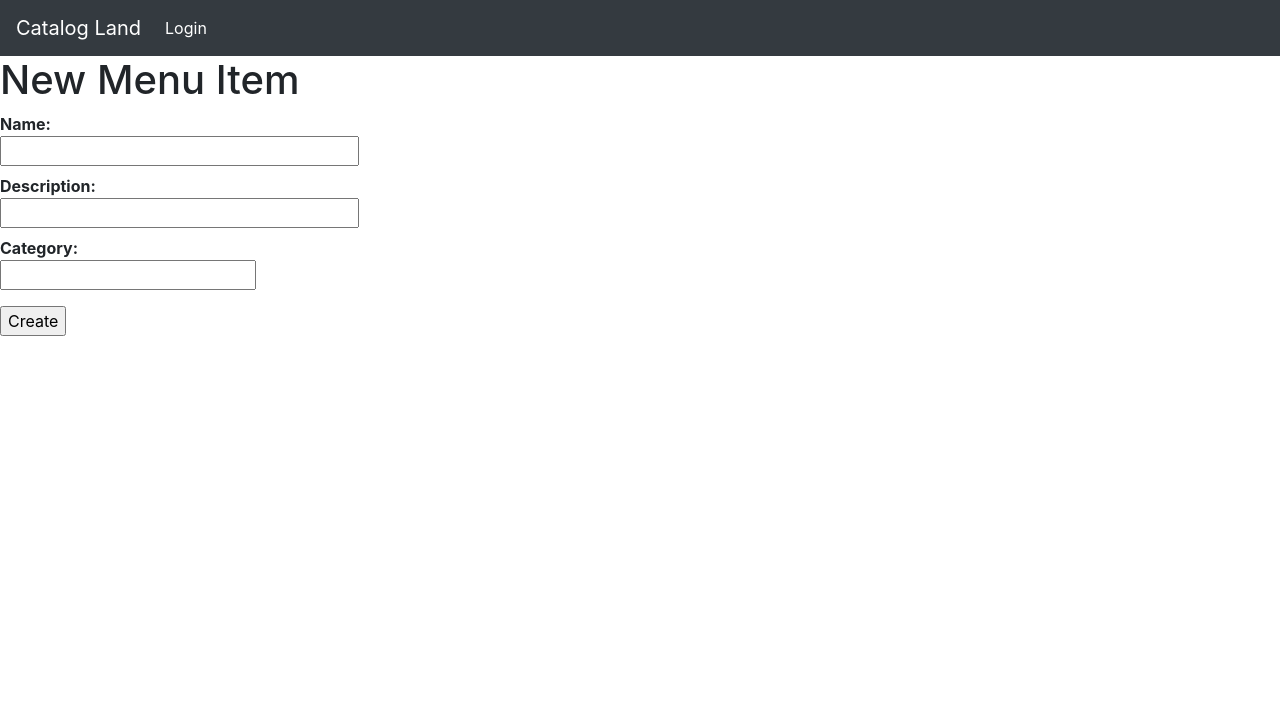
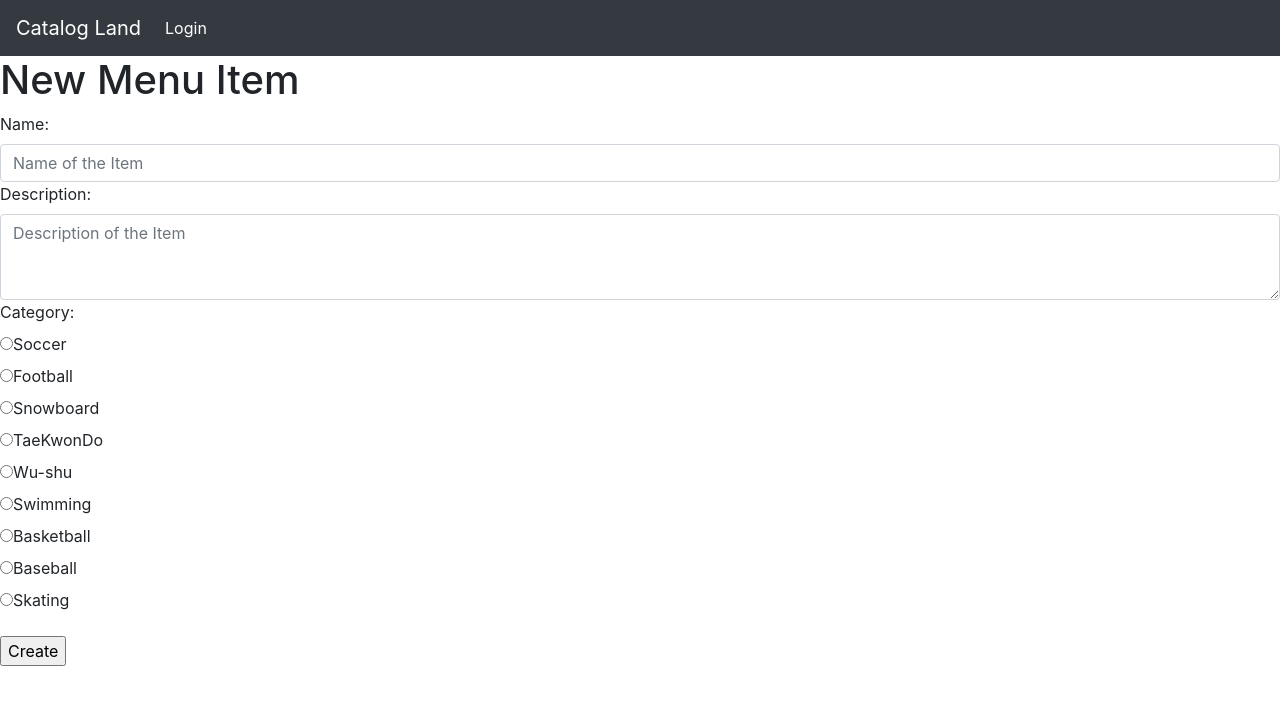
Before and after one commit to Cazariny/catalog, a Flask app: page /catalog/new/ in a window 1280 px wide. Shown: the top 705 px of the page. Run offline with Flask 2, Linux system fonts and the light colour scheme; a user stored in the database is signed in; data comes from the database, SQL or seed files in the repository; some libraries are stand-ins or nearby versions.

Commit message:
New item changes

```diff
--- a/templates/newitem.html
+++ b/templates/newitem.html
@@ -26,20 +26,22 @@
 <div class = 'pane'>
     <form action="{{ url_for('newItem', categories= category)}}" method = 'post'>
 
-        <dl>
-            <dt>Name:</dt>
-            <dd><input type ='text' size='30' name='name'></dd>
-            <dt>Description:</dt>
-            <dd><input type="text" size="30" name="description"></dd>
-            <dt>Category:</dt>
-            <dd><input list="Categories"> </dd>
-            <datalist id="Categories">
-                <h2> Categories</h2>
-                {% for i in categories %}
-                <option value={{i.id}} name="category"> {{i.name}}
-                {% endfor %}
-            </datalist>
-        </dl>
+        <div class="form-group">
+            <label for="name">Name:</label>
+            <input type ="text" maxlength="50" class="form-control" name="name" placeholder="Name of the Item">
+
+            <label for="description">Description:</label>
+            <textarea class="form-control" maxlength="250" rows="3" name="description" placeholder="Description of the Item"></textarea>
+
+            <label for="categories">Category:</label>
+            {% for i in categories %}
+            <div class="radio">
+                <label>
+                    <input type="radio" name="category" value="{{i.id}}">{{i.name}}
+                </label>
+            </div>
+            {% endfor %}
+        </div>
 
 
         <input type='submit' value='Create'>
```
